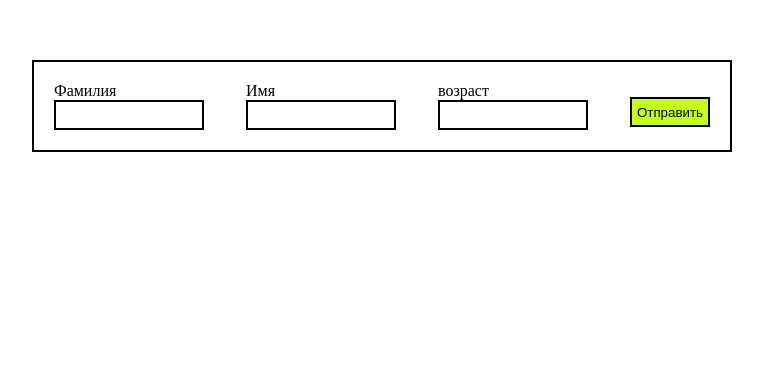
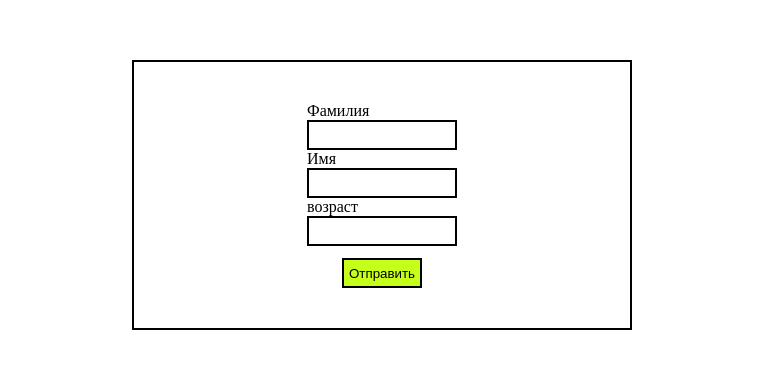
Before and after one commit to anatolykarpov1221/HwFe_14, a plain HTML site: page index.html in a window 1280 px wide. Shown: the whole page, without its empty margins (258-1021 px from the left). Drawn offline with Linux system fonts and the light colour scheme.

Commit message:
update style

```diff
--- a/style/style.css
+++ b/style/style.css
@@ -5,12 +5,13 @@
 
 }
 #mainForm{
-    max-width: 700px;
+    max-width: 500px;
 
-    padding: 20px;
+    padding: 40px;
     border: 2px solid black;
     margin: 60px auto;
     display: flex;
+    flex-direction: column;
     justify-content: space-between;
     align-items:center;
 
```
